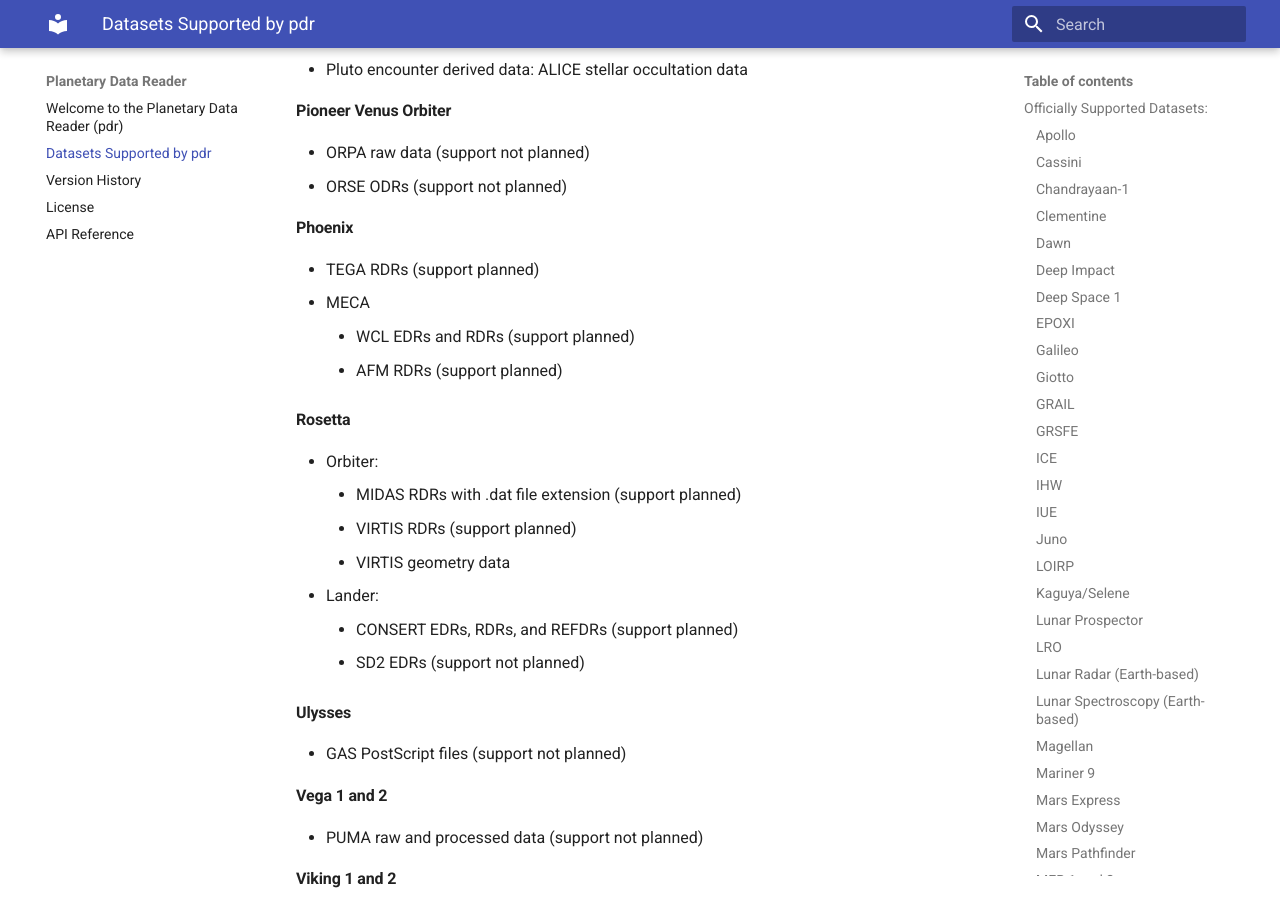
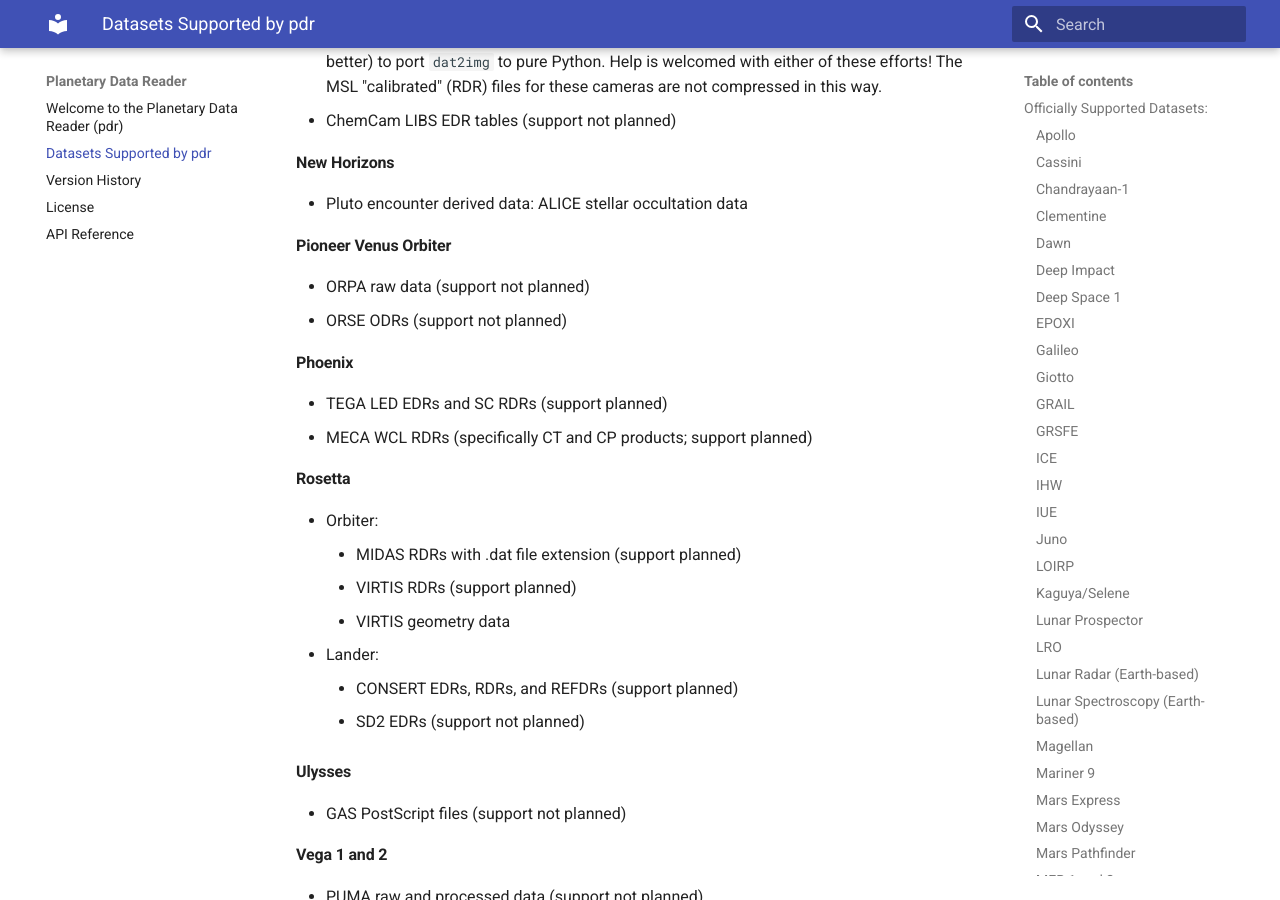
Before and after one commit to MillionConcepts/pdr, an MkDocs documentation site: the page built from docs/supported_datasets.md, in a window 1280 px wide and 900 px high, scrolled down 21800 px. Built offline with MkDocs 1.6.1 and Material for MkDocs 9.7.7, drawn with Linux system fonts in a browser that asks for light colours; some of the changed text lies outside the part shown.

Commit message:
update support docs

```diff
--- a/docs/supported_datasets.md
+++ b/docs/supported_datasets.md
@@ -303,6 +303,8 @@
   - Chemin L1B and L2 RDRs, and EDRs
   - Navcam mosaics
   - PLACES localization data and orbital maps
+  - DAN EDRs and RDRs
+  - SAM RDRs
 #### MSX
   - Infrared Minor Planet Survey
   - Small Bodies Images
@@ -341,11 +343,13 @@
   - POS VSO coordinates
   - POS SEDR
 #### Phoenix
-  - TEGA EDRs
+  - TEGA EDRs (except LED tables) and most RDRs
   - MECA
     - TECP EDRs and RDRs
-    - AFM EDRs
+    - WCL EDRs and some RDRs (PT, ISE, CND)
+    - AFM EDRs and RDRs
     - OM EDRs and RDRs
+    - ELEC EDRs
   - SSI EDRs, RDRs, and mosaics
   - RAC EDRs, RDRs, and mosaics
   - PDS4 products: RA, MET, LIDAR, ASE, AO, TT, and derived products
@@ -606,10 +610,8 @@
   - ORPA raw data (support not planned)
   - ORSE ODRs (support not planned)
 #### Phoenix
-  - TEGA RDRs (support planned)
-  - MECA
-    - WCL EDRs and RDRs (support planned)
-    - AFM RDRs (support planned)
+  - TEGA LED EDRs and SC RDRs (support planned)
+  - MECA WCL RDRs (specifically CT and CP products; support planned)
 #### Rosetta
   - Orbiter:
     - MIDAS RDRs with .dat file extension (support planned)
```
Also changed, not shown: CHANGELOG.md (+1 -0 lines).
